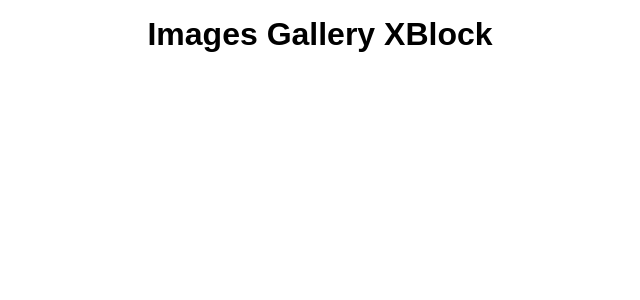
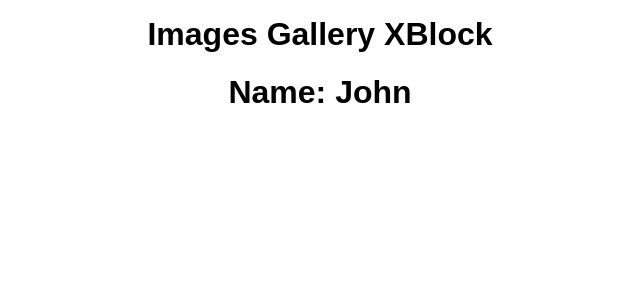
Before and after one commit to eduNEXT/xblock-imagesgallery, a React app: page / in a window 1280 px wide. Shown: the top 300 px of the page, without its empty margins (320-960 px from the left). Built offline with nearby package versions, Linux system fonts and the light colour scheme.

Commit message:
feat: eslint + Typescript config

```diff
--- a/react-app/App.css
+++ b/react-app/App.css
@@ -1,4 +1,4 @@
-.test-div {
+.container {
   font-family: sans-serif;
   text-align: center;
 }
--- a/react-app/App.jsx
+++ /dev/null
@@ -1,11 +0,0 @@
-import './App.css';
-
-const App = () => {
-  return (
-    <div className="test-div">
-      <h1 className="title">Images  Gallery XBlock</h1>
-    </div>
-  );
-};
-
-export default App;
--- /dev/null
+++ b/react-app/App.tsx
@@ -0,0 +1,13 @@
+import './App.css';
+import BasicComponent from './BasicComponent';
+
+const App = () => {
+  return (
+    <div className="container">
+      <h1 className="title">Images Gallery XBlock</h1>
+      <BasicComponent title="John" />
+    </div>
+  );
+};
+
+export default App;
--- /dev/null
+++ b/react-app/BasicComponent.tsx
@@ -0,0 +1,25 @@
+// All this code will be removed, it's for testing TypeScript
+import { FC } from 'react';
+import { UserI } from './interfaces';
+
+interface Props {
+  title: string;
+}
+
+const userData: UserI = {
+  name: 'test',
+  age: 40,
+  isActive: true,
+  logs: []
+};
+
+const BasicComponent: FC<Props> = ({ title }) => {
+  console.log(userData);
+  return (
+    <div>
+      <h1>Name: {title}</h1>
+    </div>
+  );
+};
+
+export default BasicComponent;
--- /dev/null
+++ b/react-app/interfaces.ts
@@ -0,0 +1,13 @@
+// All this code will be removed, it's for testing TypeScript
+interface Log {
+  id: string;
+  date: Date;
+  message: string;
+}
+
+export interface UserI {
+  name: string;
+  age: number;
+  isActive: boolean;
+  logs: Log[];
+}
```
Also changed, not shown: package.json (+15 -0 lines), tsconfig.json (added, +33 -0 lines), .babelrc, .eslintrc.json (added), 1 other file (tests, documents, lock files or other folders).
